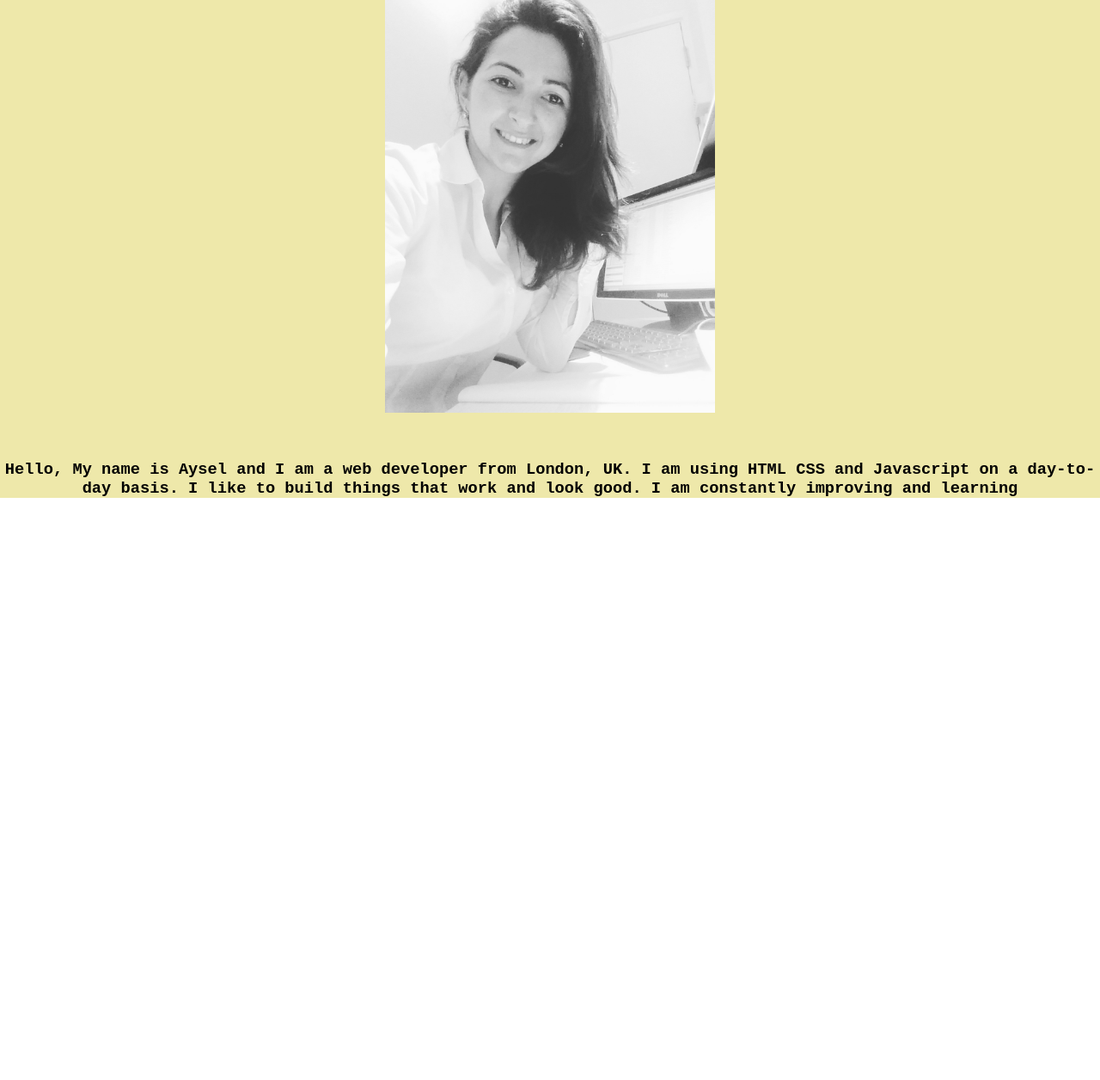
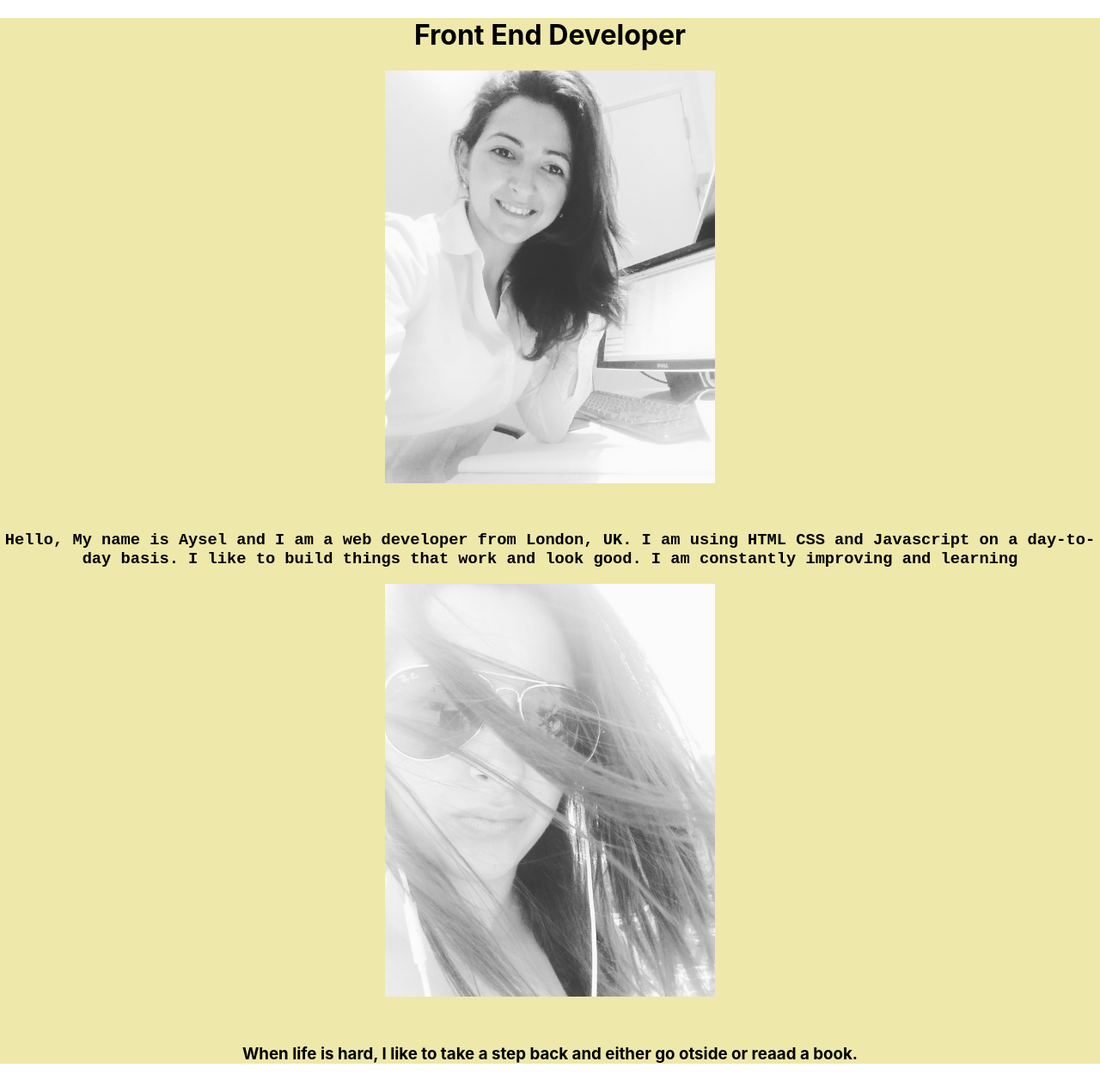
Before and after one commit to Ayselin/a.portfolio, a React (Create React App) app: page / in a window 1280 px wide. Shown: the whole page at 86% size. Before the commit the page ends 800 px from the top, so only its background shows below. Built offline with nearby package versions, Linux system fonts and the light colour scheme.

Commit message:
made some changes in folders

```diff
--- a/src/AboutMe.js
+++ b/src/AboutMe.js
@@ -1,13 +1,24 @@
 import React, { Component } from 'react';
 import photo from './me2.jpg';
+import photo2 from './me4.jpg';
+
+
 export default function AboutMe() {
     return (
-      <div>
         <div className='mainpage'>
-          <img className='mainphoto' src={photo} alt='my photo' />
+            <div className='container1'>
+            <h1 className='title'>Front End Developer</h1>
+                <img className='photo' src={photo} alt='my photo' />
                 <div><h3 className='about'>Hello, My name is Aysel and I am a web developer from London, UK.
                    I am using HTML CSS and Javascript on a day-to-day basis.
                I like to build things that work and look good. I am constantly improving and learning </h3>
+                </div>
+
+                <div className='container2'>
+                    <img className='photo' src={photo2} alt='my photo' />
+                    <div><h3>
+                        When life is hard, I like to take a step back and either go otside or reaad a book. </h3>
+                    </div>
                 </div>
             </div>
         </div>
--- a/src/App.css
+++ b/src/App.css
@@ -2,7 +2,7 @@
   text-align: center;
 }
 
-.mainphoto {
+.photo {
   width: 30%;
   height: auto;
   margin-bottom: 2em;
--- a/src/App.js
+++ b/src/App.js
@@ -1,15 +1,17 @@
 import React, { Component } from 'react';
-import AboutMe from './AboutMe'
+import { BrowserRouter as Router, Route } from 'react-router-dom';
+import AboutMe from './AboutMe';
 import './App.css';
 
 
 class App extends Component {
   render() {
     return (
+      <Router>
       <div className="App">
-      <AboutMe />
+      <Route exact path='/'component={AboutMe} />
       </div>
-
+      </Router>
     );
   }
 }
```
Also changed, not shown: src/Header.js (added, +18 -0 lines), src/me1.jpg (deleted), src/me4.jpg (added). Lines whose indentation alone changed are shown as unchanged.
